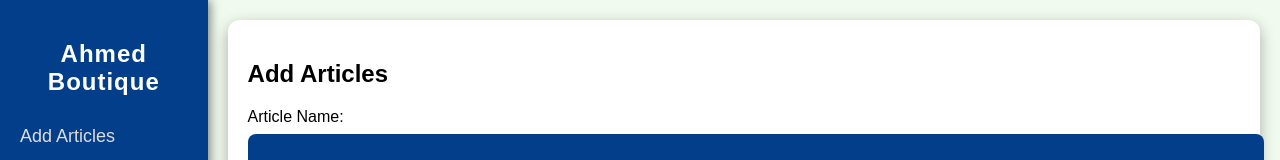
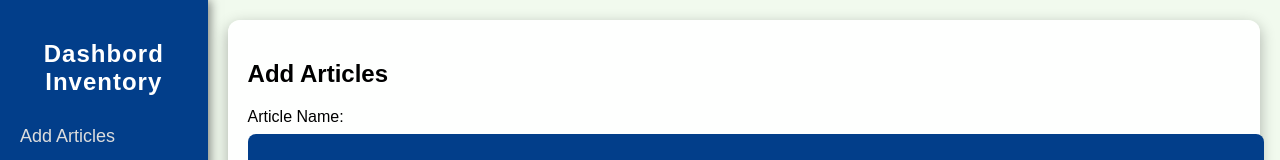
Before and after one commit to RAO-SHAHBAZ/Inventry, a plain HTML site: page index.html in a window 1280 px wide. Shown: the top 160 px of the page. Drawn offline with nearby package versions, Linux system fonts and the light colour scheme.

Commit message:
name update

```diff
--- a/index.html
+++ b/index.html
@@ -12,7 +12,7 @@
     <div class="dashboard">
         <!-- Sidebar -->
         <nav class="sidebar">
-            <h2>Ahmed Boutique</h2>
+            <h2>Dashbord Inventory</h2>
             <ul>
                 <li><a href="#" data-target="add-article">Add Articles</a></li>
                 <li><a href="#" data-target="sell-article">Sell Articles</a></li>
```
